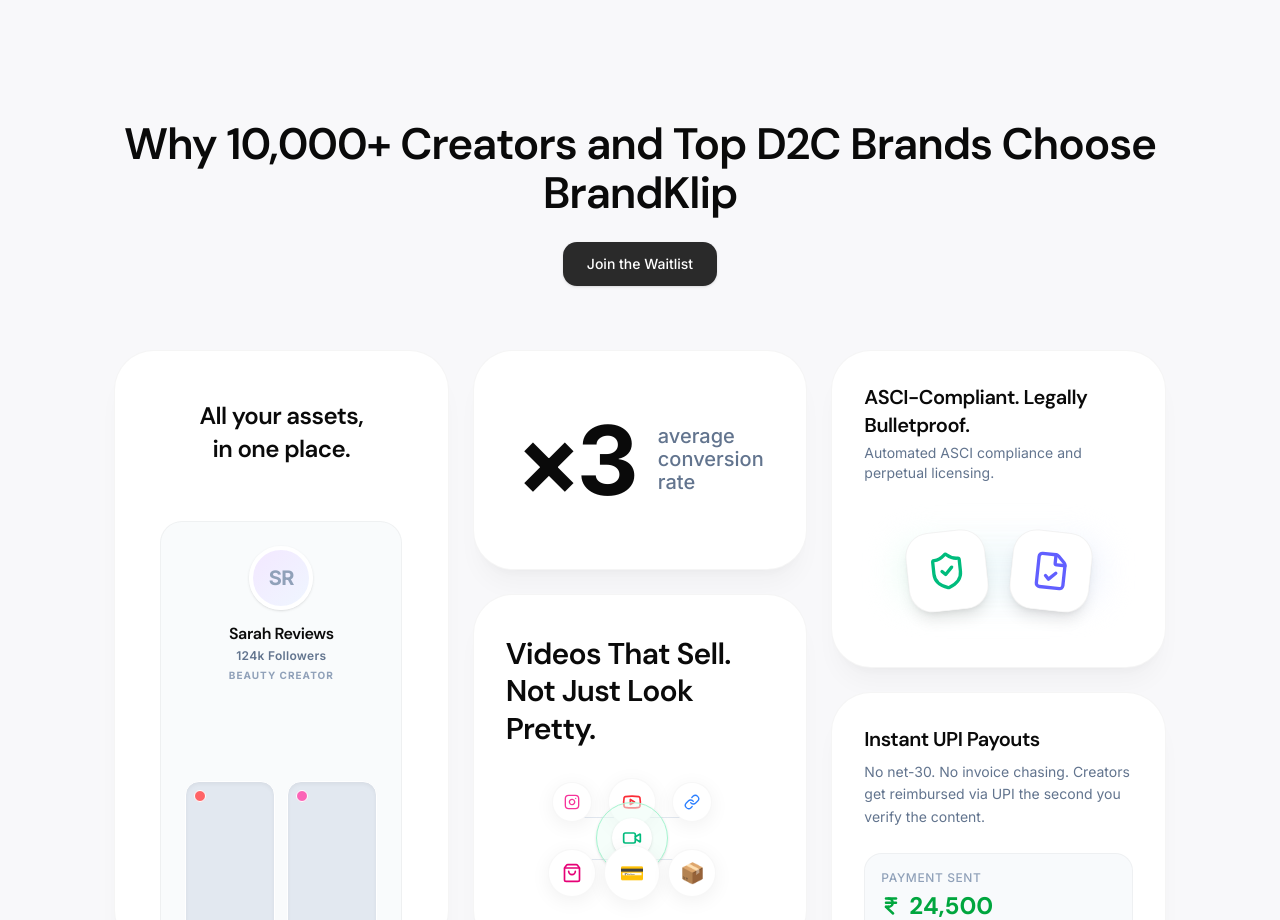
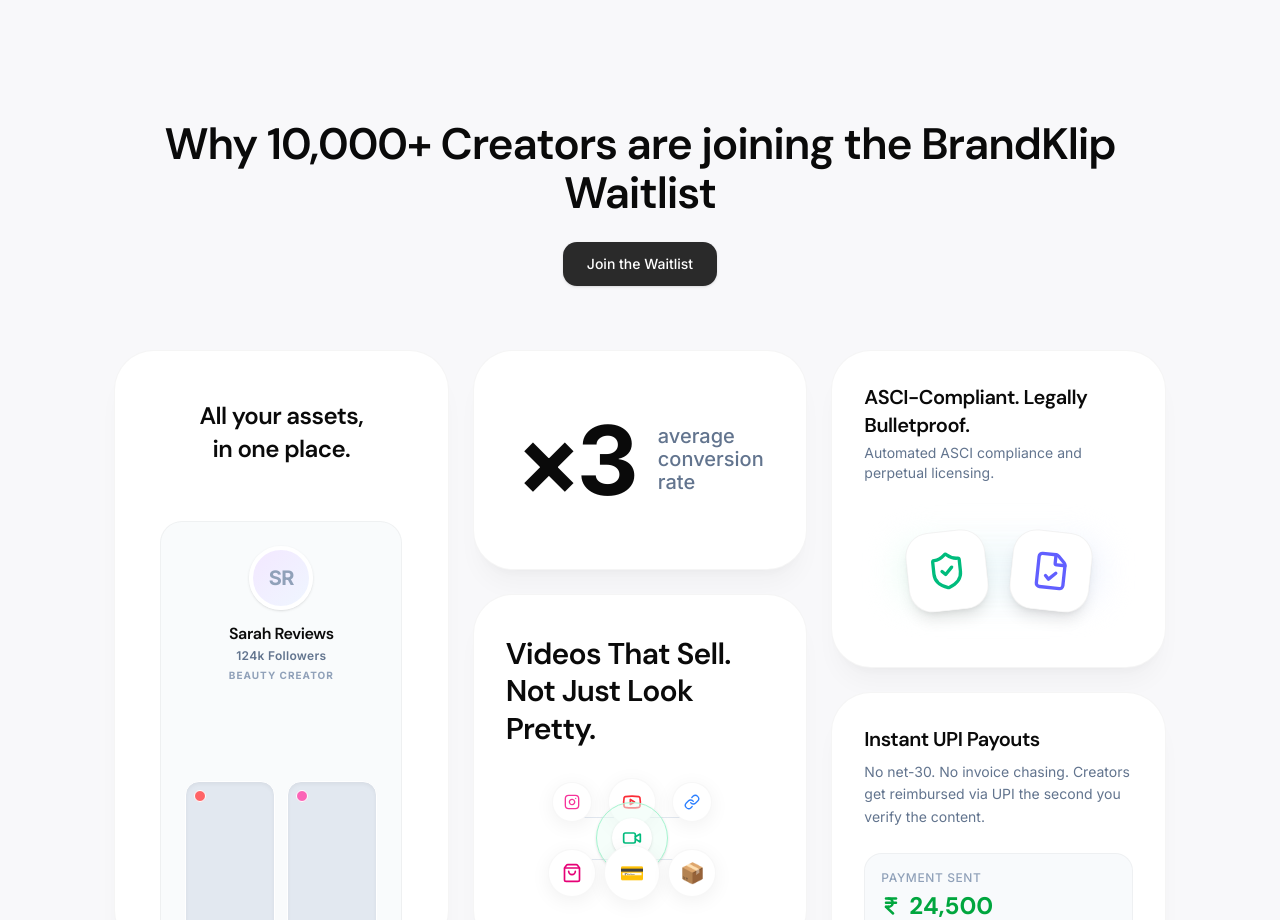
Before and after one commit to divy-nk/microfluencers, a Next.js app in the folder frontend/: page / in a window 1280 px wide. Shown: the part 4940-5860 px from the top of the page. Built offline with nearby package versions, Linux system fonts and the light colour scheme; no server answers.

Commit message:
feat: refine social proof language to focus on waitlist

```diff
--- a/frontend/src/components/BentoFeatures.tsx
+++ b/frontend/src/components/BentoFeatures.tsx
@@ -12,7 +12,7 @@ interface BentoFeaturesProps {
 export default function BentoFeatures({ variant = 'main' }: BentoFeaturesProps) {
     const content = {
         main: {
-            header: "Why 10,000+ Creators and Top D2C Brands Choose BrandKlip",
+            header: "Why 10,000+ Creators are joining the BrandKlip Waitlist",
             headerBtn: "Join the Waitlist",
             card1Title: <>All your assets,<br />in one place.</>,
             card2Stat: "×3",
```
